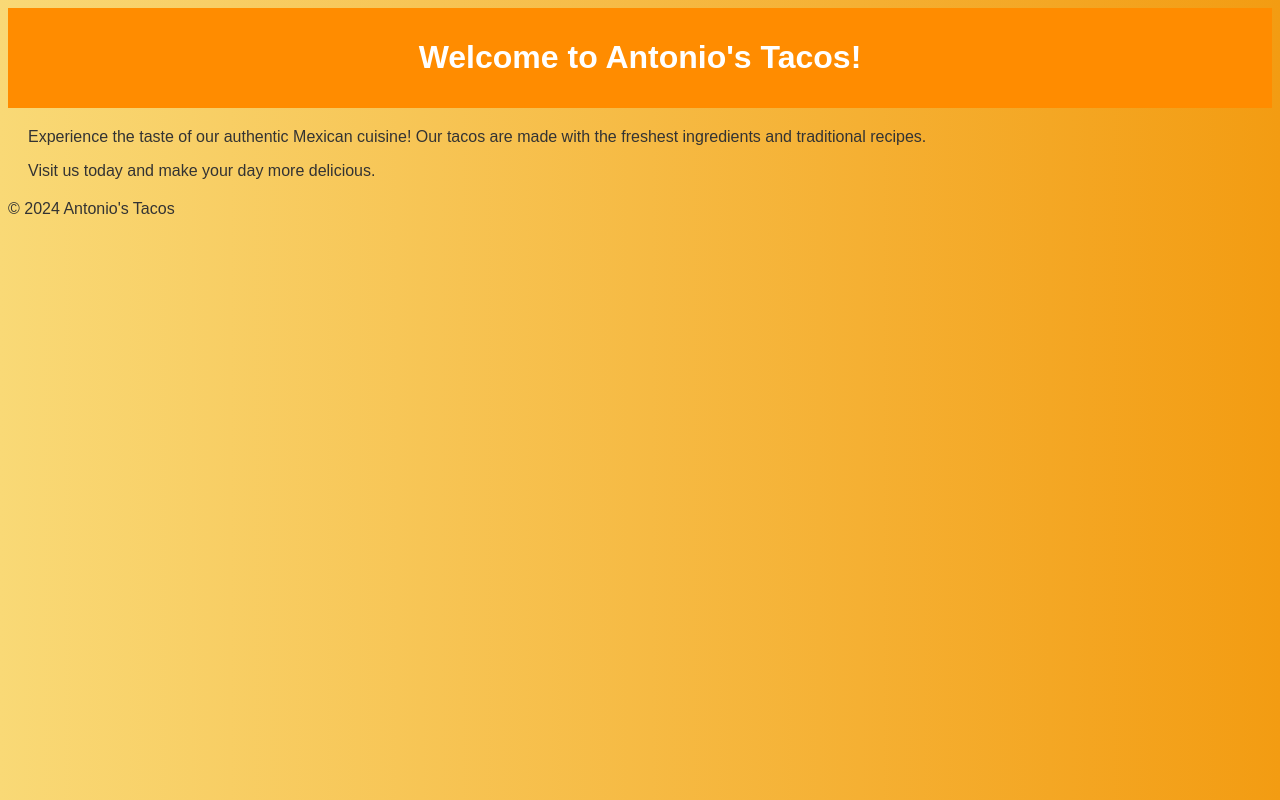
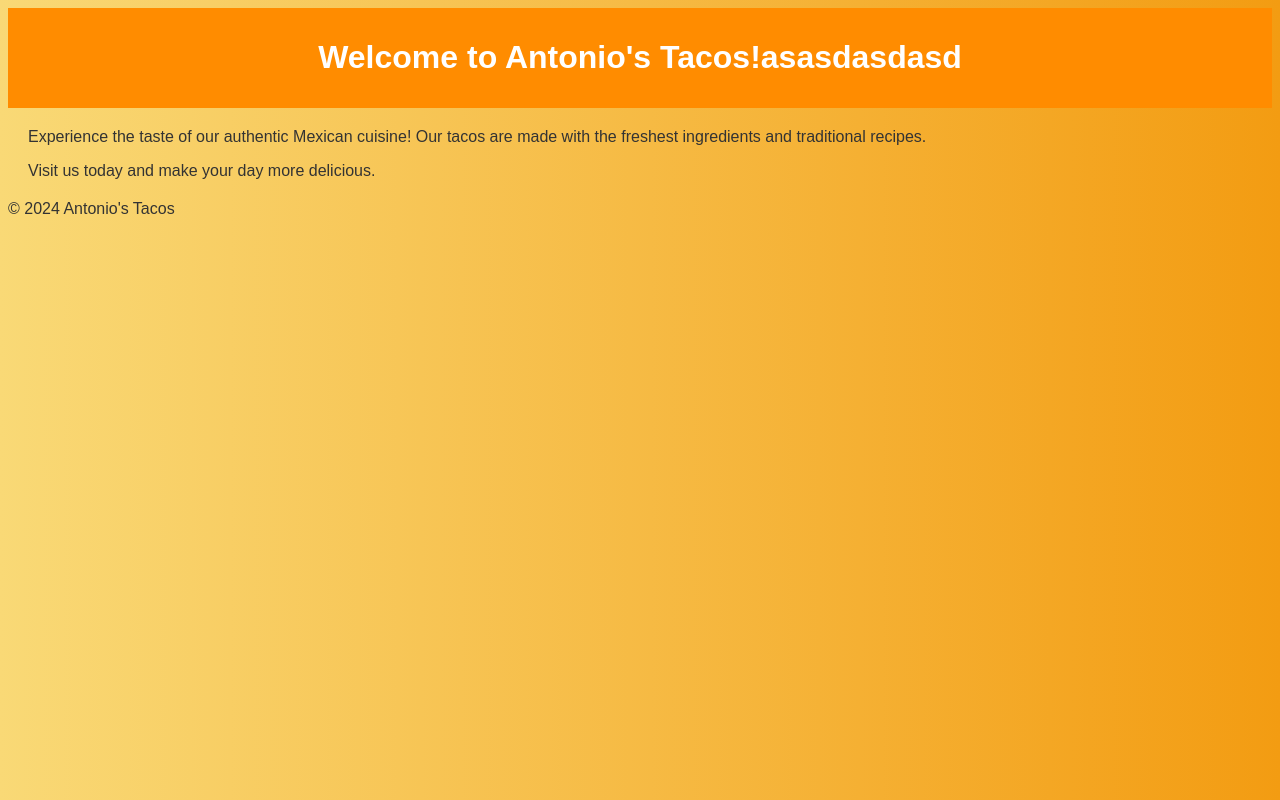
Before and after one commit to development-tenant-gliese667cc/public-web-app-test, a plain HTML site: page index.html in a window 1280 px wide. Drawn offline with Linux system fonts and the light colour scheme.

Commit message:
Update index.html

```diff
--- a/index.html
+++ b/index.html
@@ -34,7 +34,7 @@ asdasd
     </head>
     <body>
         <div class="header">
-            <h1>Welcome to Antonio's Tacos!</h1>
+            <h1>Welcome to Antonio's Tacos!asasdasdasd</h1>
         </div>
         <div class="content">
             <p>Experience the taste of our authentic Mexican cuisine! Our tacos are made with the freshest ingredients and traditional recipes.</p>
```
